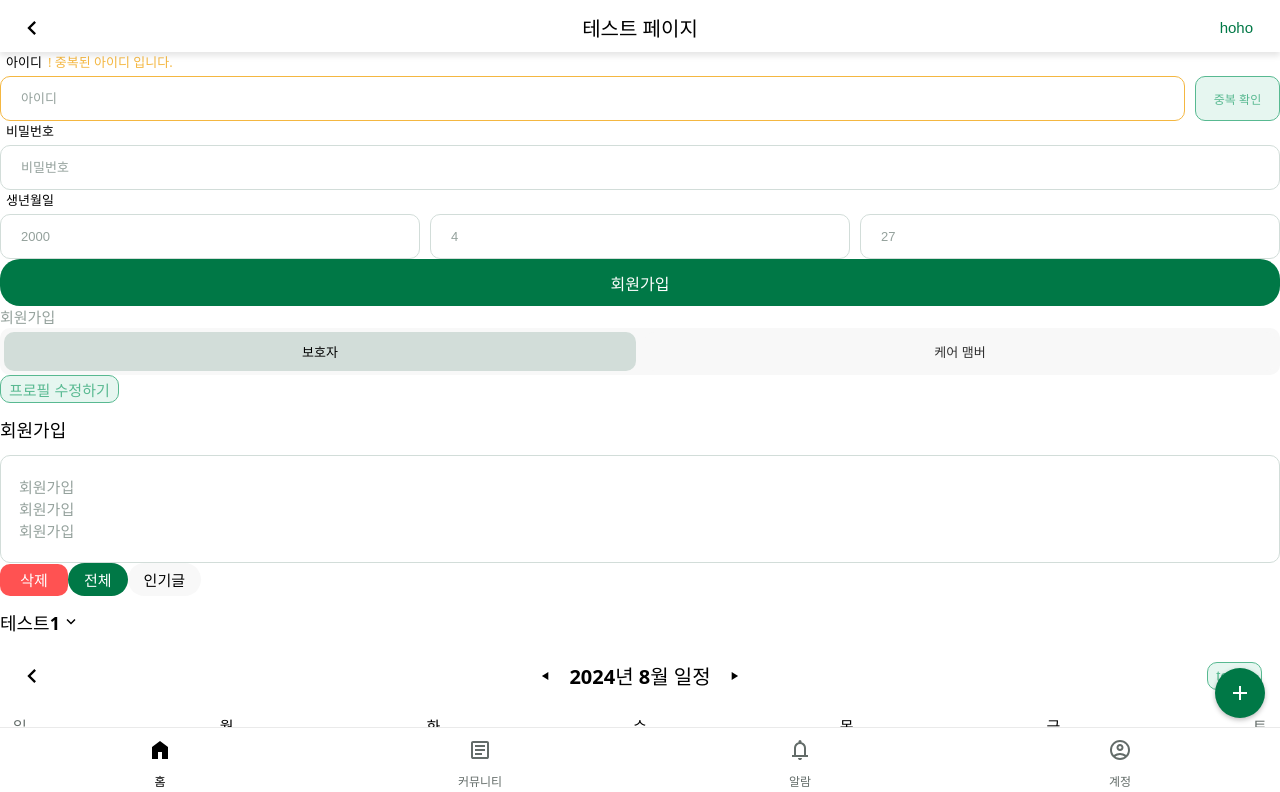
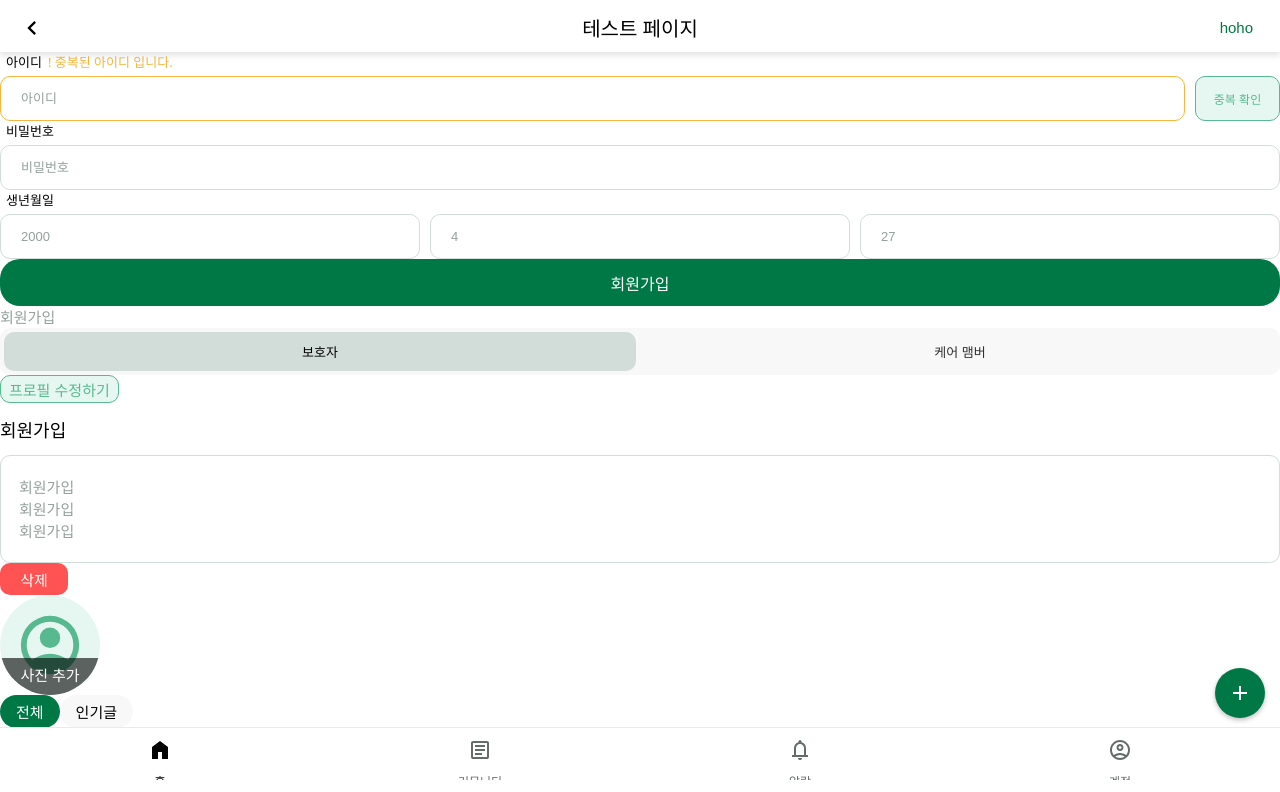
Before and after one commit to Team-MansuMugang/mansumugang-fontend, a React (Vite) app: page /test in a window 1280 px wide. Shown: the top 792 px of the page. Built offline with nearby package versions, Linux system fonts and the light colour scheme.

Commit message:
ImageUploader 컴포넌트 구현

```diff
--- /dev/null
+++ b/src/components/ImageUploader.css
@@ -0,0 +1,64 @@
+.image-uploader {
+  text-align: center;
+}
+
+.image-uploader input {
+  display: none;
+}
+
+/* 여기가 본체 */
+.upload-button {
+  position: relative;
+  cursor: pointer;
+  border-radius: 50%;
+  display: inline-block;
+  width: 100px;
+  height: 100px;
+  display: flex;
+  align-items: center;
+  justify-content: center;
+  overflow: hidden;
+}
+
+.button-image {
+  width: 100%;
+  height: 100%;
+  object-fit: cover;
+  border-radius: 50%;
+}
+
+.full-text {
+  display: flex;
+  justify-content: center;
+  align-items: center;
+  width: 100%;
+  height: 100%;
+  color: var(--color-secondary-green-2);
+  background-color: var(--color-secondary-green-1);
+  border-radius: 50%;
+  font-size: var(--text-size-button-large);
+  box-sizing: border-box;
+}
+
+.under-text {
+  position: absolute;
+  bottom: 0;
+  left: 0;
+  width: 100%;
+  color: white;
+  background-color: rgba(0, 0, 0, 0.6);
+  padding: 6px 0 10px 0;
+  text-align: center;
+  font-size: var(--text-size-button);
+  box-sizing: border-box;
+}
+
+.upload-button svg {
+  width: 100%;
+  height: 100%;
+  padding: 15%;
+  border-radius: 50%;
+  color: var(--color-secondary-green-2);
+  background-color: var(--color-secondary-green-1);
+  box-sizing: border-box;
+}
--- /dev/null
+++ b/src/components/ImageUploader.jsx
@@ -0,0 +1,106 @@
+import React, { useState } from 'react';
+import './ImageUploader.css';
+import DrugsIcon from '../assets/svg/drugs.svg?react';
+import AccountCircleIcon from '../assets/svg/account-circle.svg?react';
+
+/**
+ * ImageUploader 컴포넌트는 이미지 업로드 및 삭제 기능을 제공합니다.
+ *
+ * @component
+ * @param {Object} props - 컴포넌트의 props
+ * @param {string} [props.type='profile'] - 표시할 기본 아이콘의 타입 ('profile', 'drugs' 등)
+ * @param {function} [props.onImageUpload] - 이미지 업로드 후 호출되는 콜백 함수
+ * @returns {JSX.Element} 이미지 업로드 컴포넌트
+ */
+function ImageUploader({ type = 'profile', onImageUpload }) {
+  const [imageUrl, setImageUrl] = useState(null);
+
+  /**
+   * 파일이 선택될 때 호출되는 함수입니다.
+   * 선택된 파일을 미리보기 위해 이미지 URL을 생성합니다.
+   *
+   * @param {Event} event - 파일 입력 change 이벤트
+   */
+  const handleFileChange = (event) => {
+    if (event.target.files && event.target.files[0]) {
+      const newImageUrl = URL.createObjectURL(event.target.files[0]);
+      setImageUrl(newImageUrl);
+      if (onImageUpload) onImageUpload(newImageUrl);
+
+      // 파일 선택 후 입력 값을 초기화
+      // 이렇게 하지 않으면 이전에 같은 파일을 선택했을 때 onChange 이벤트가 발생하지 않음
+      event.target.value = '';
+    }
+  };
+
+  /**
+   * 이미지를 제거하는 함수입니다.
+   * 이미지 URL을 null로 설정하고, 부모 컴포넌트에 null을 전달합니다.
+   */
+  const removeImage = () => {
+    setImageUrl(null);
+    if (onImageUpload) onImageUpload(null);
+  };
+
+  /**
+   * 파일 입력을 클릭할 때 호출되는 함수입니다.
+   * 이미지가 이미 선택되어 있을 경우, 이미지를 삭제하고 파일 선택 대화상자가 열리지 않도록 합니다.
+   *
+   * @param {Event} event - 파일 입력 click 이벤트
+   */
+  const handleInputClick = (event) => {
+    if (imageUrl) {
+      removeImage();
+      event.preventDefault(); // 파일 선택 대화상자가 열리지 않도록 방지
+    }
+  };
+
+  /**
+   * 현재 상태에 따라 렌더링할 콘텐츠를 결정하는 함수입니다.
+   *
+   * @returns {JSX.Element} 렌더링할 콘텐츠
+   */
+  const renderContent = () => {
+    if (imageUrl) {
+      return (
+        <>
+          <img src={imageUrl} alt="Selected" className="button-image" />
+          <span className="under-text">삭제하기</span>
+        </>
+      );
+    } else if (type === 'drugs') {
+      return (
+        <>
+          <DrugsIcon className="svg-image" />
+          <span className="under-text">사진 추가</span>
+        </>
+      );
+    } else if (type === 'profile') {
+      return (
+        <>
+          <AccountCircleIcon className="svg-image" />
+          <span className="under-text">사진 추가</span>
+        </>
+      );
+    } else {
+      return <span className="full-text">이미지 추가</span>;
+    }
+  };
+
+  return (
+    <div className="image-uploader">
+      <input
+        type="file"
+        accept="image/*"
+        id="image-upload"
+        onChange={handleFileChange}
+        onClick={handleInputClick}
+      />
+      <label htmlFor="image-upload" className="upload-button">
+        {renderContent()}
+      </label>
+    </div>
+  );
+}
+
+export default ImageUploader;
--- a/src/pages/test/TestPage.jsx
+++ b/src/pages/test/TestPage.jsx
@@ -19,6 +19,7 @@ import ItemSelector from '../../components/ItemSelector';
 import FloatingActionButton from '../../components/FloatingActionButton';
 import DaySelector from '../../components/DaySelector';
 import Calendar from '../../components/Calendar';
+import ImageUploader from '../../components/ImageUploader';
 
 const TestPage = () => {
   return (
@@ -54,6 +55,7 @@ const TestPage = () => {
         <SubLink to="/">회원가입</SubLink>
       </BorderContainer>
       <CancelButton>삭제</CancelButton>
+      <ImageUploader />
       <NavBar></NavBar>
       <TagButton disabled={true}>전체</TagButton>
       <TagButton disabled={false}>인기글</TagButton>
```
Also changed, not shown: src/assets/svg/drugs.svg (added).
